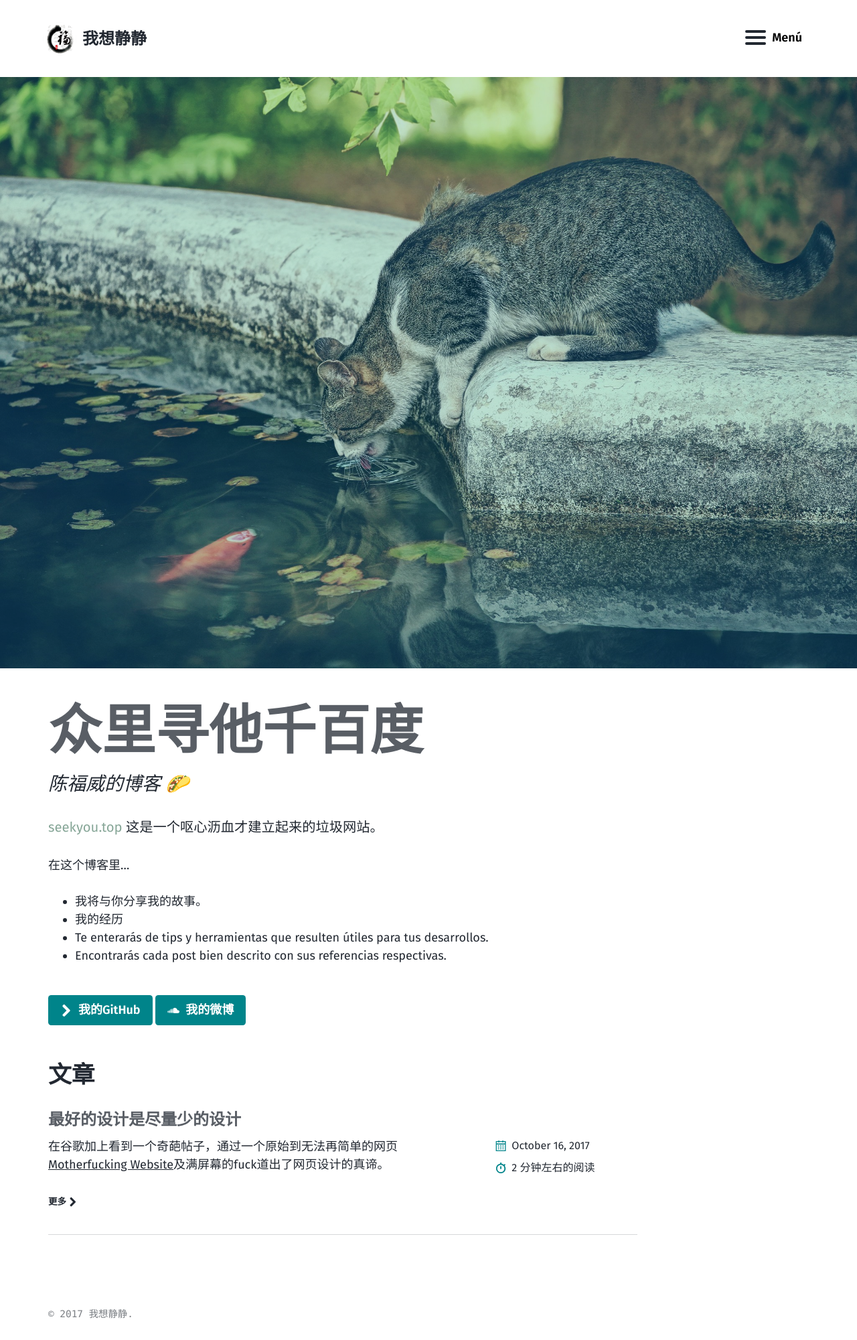
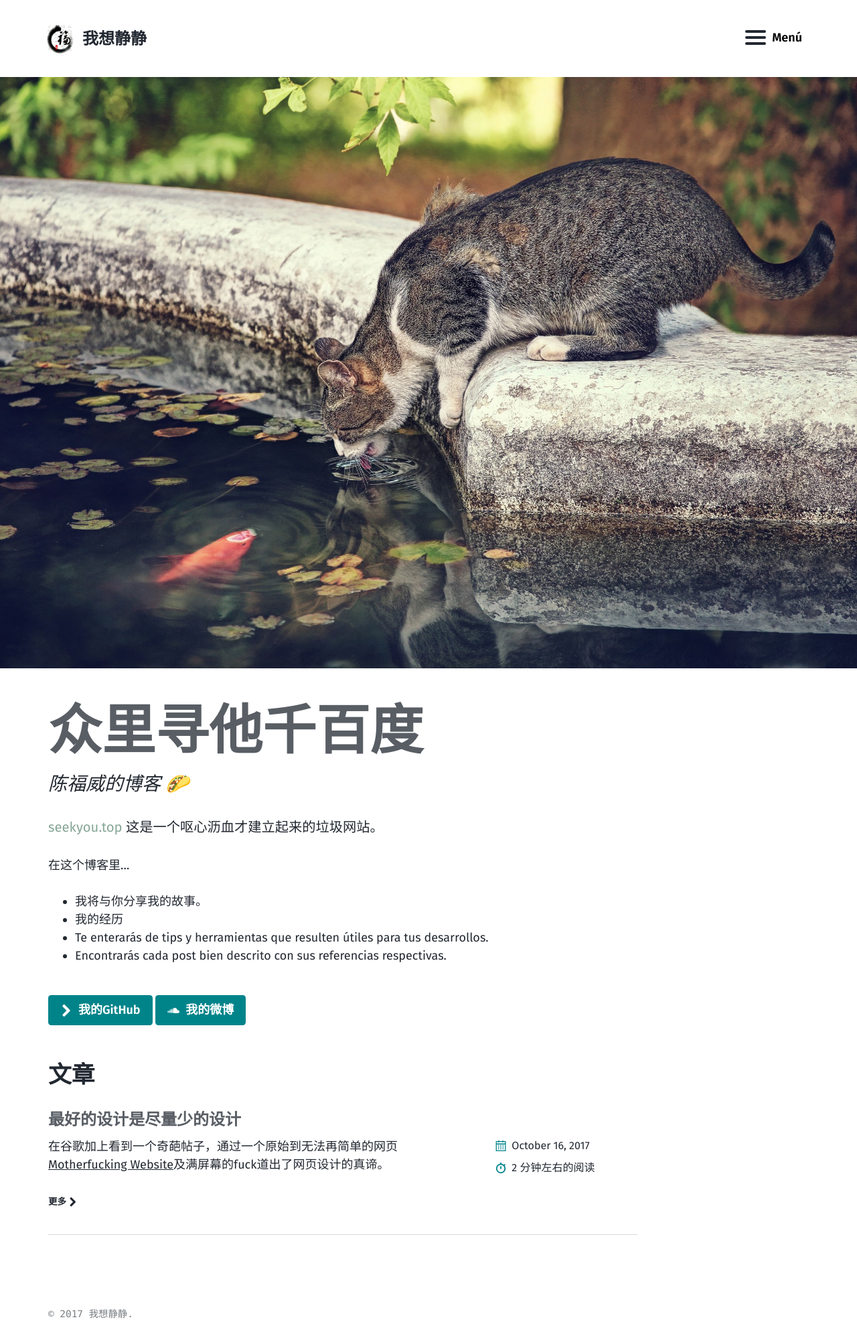
Before and after one commit to chenfuwei22/old-blog, a Jekyll site: the page built from index.html, in a window 1280 px wide. Shown: the whole page at 67% size. Built offline with Jekyll 4.4.1, drawn with Linux system fonts in a browser that asks for light colours; the list of posts is cut into pages by our own code.

Commit message:
更改颜色
改颜色

```diff
--- a/_sass/basically-basic/_intro.scss
+++ b/_sass/basically-basic/_intro.scss
@@ -19,7 +19,7 @@
     right: 0;
     bottom: 0;
     left: 0;
-    background-color: rgba($accent-color, 0.25);
+    // background-color: rgba($accent-color, 0.25);
     content: '';
   }
 
```
